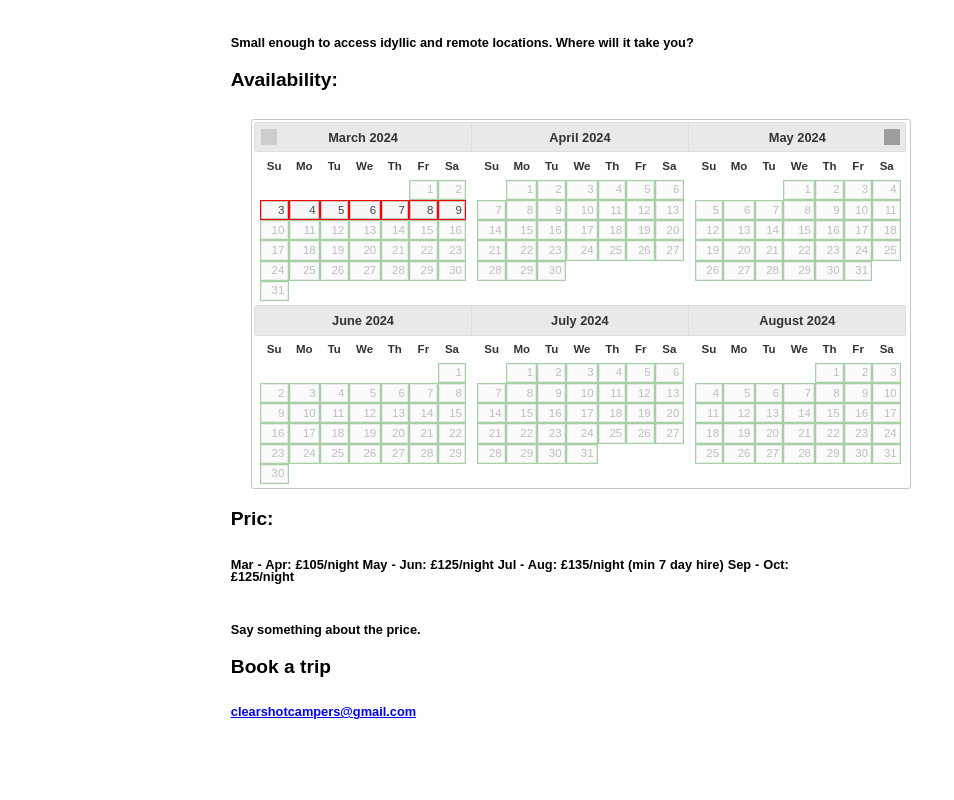
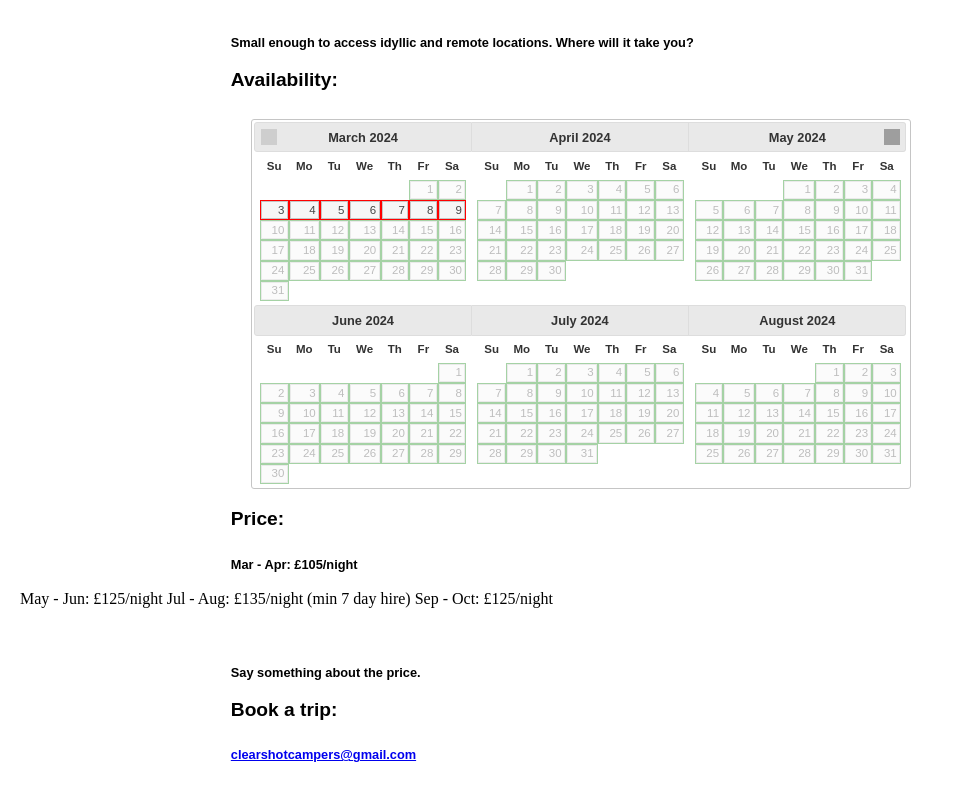
Before and after one commit to Clearshotcampers/Clearshot-First-Live-Site, a plain HTML site: page index.html in a window 1280 px wide. Shown: the part 388-1188 px from the top of the page, without its empty margins (0-954 px from the left). Before the commit the page ends 1147 px from the top, so only its background shows below. Drawn offline with nearby package versions, Linux system fonts and the light colour scheme; grey boxes are pictures that could not be loaded.

Commit message:
Text changes

```diff
--- a/index.html
+++ b/index.html
@@ -49,9 +49,10 @@
       <script src="//code.jquery.com/ui/1.12.1/jquery-ui.js"></script>
       <script src="js/mydates.js"></script>
 
-      <h3>Pric:</h3>
+      <h3>Price:</h3>
         <p class="bold column">
             Mar - Apr: £105/night
+          </p>
             May - Jun: £125/night
             Jul - Aug: £135/night (min 7 day hire)
             Sep - Oct: £125/night
@@ -60,7 +61,7 @@
             Say something about the price.
         </p>
 
-      <h3>Book a trip</h3>
+      <h3>Book a trip:</h3>
       <p class="bold column" id="contact"> <a href="mailto:clearshotcampers@gmail.com?subject=Van Booking&body=I would like to book the van from [start date] to [end date]">clearshotcampers@gmail.com</a></p>
   </div>
 </body>
```
